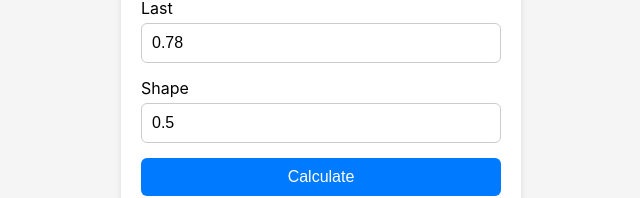
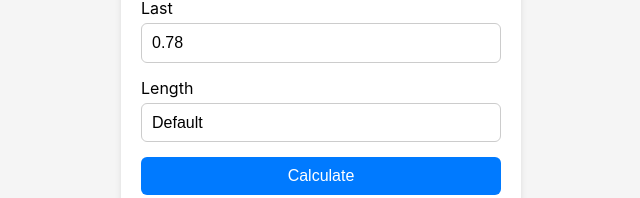
Before and after one commit to TempusGPT/forza-gt, a SvelteKit app: page / in a window 1280 px wide. Shown: the part 302-500 px from the top of the page, without its empty margins (319-959 px from the left). Built offline with nearby package versions, Linux system fonts and the light colour scheme.

Commit message:
Change shape to length

```diff
--- a/src/routes/+page.svelte
+++ b/src/routes/+page.svelte
@@ -2,10 +2,21 @@
   import { calculateArithmetic, calculateGeometric } from "$lib/calculator";
   import { lerp } from "$lib/math";
 
+  const lengthMap = {
+    Shortest: 0 / 6,
+    Shorter: 1 / 6,
+    Short: 2 / 6,
+    Default: 3 / 6,
+    Long: 4 / 6,
+    Longer: 5 / 6,
+    Longest: 6 / 6,
+  } as const;
+  type Length = keyof typeof lengthMap;
+
   let speed: number = 6;
   let first: number = 2.89;
   let last: number = 0.78;
-  let shape: number = 0.5;
+  let length: Length = "Default";
   let result: number[] = [2.89, 1.88, 1.39, 1.1, 0.91, 0.78];
 
   const range = (start: number, end: number) => {
@@ -32,14 +43,14 @@
   };
 
   const calculate = () => {
-    if (shape === 0.5) {
+    if (length === "Default") {
       result = [...calculateArithmetic(speed, first, last)];
       return;
     }
 
     const ratioMin = (last / first) ** (1 / (speed - 1));
     const ratioMax = 1 / ratioMin;
-    const ratio = lerp(ratioMin, ratioMax, shape);
+    const ratio = lerp(ratioMin, ratioMax, lengthMap[length]);
     result = [...calculateGeometric(speed, first, last, ratio)];
   };
 </script>
@@ -90,15 +101,12 @@
   </div>
 
   <div>
-    <label for="shape">Shape</label>
-    <input
-      name="shape"
-      type="number"
-      step="0.1"
-      bind:value={shape}
-      on:blur={(e) =>
-        validate(e, { min: 0, max: 1, digit: 1 }, (value) => (shape = value))}
-    />
+    <label for="length">Length</label>
+    <select name="length" bind:value={length}>
+      {#each Object.keys(lengthMap) as length}
+        <option value={length}>{length}</option>
+      {/each}
+    </select>
   </div>
 
   <button on:click={calculate}>Calculate</button>
```
